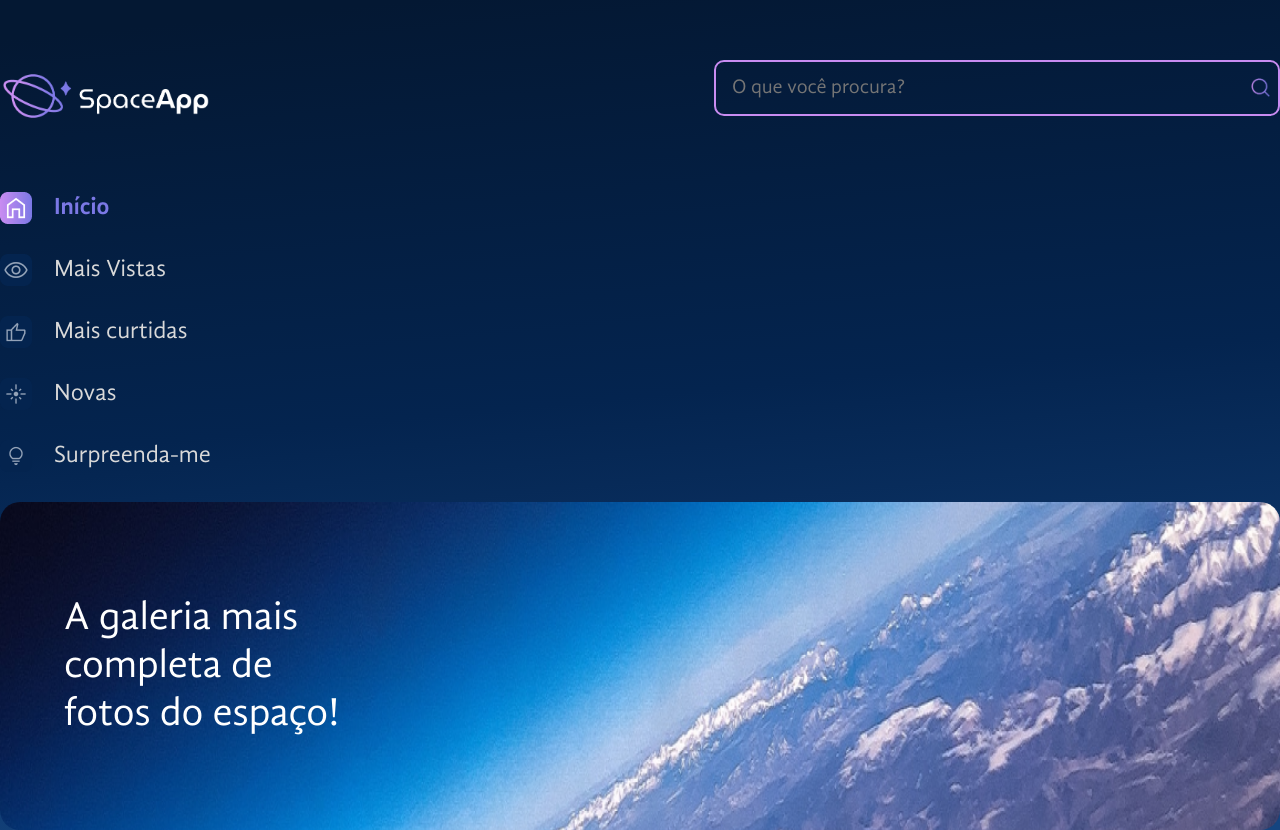
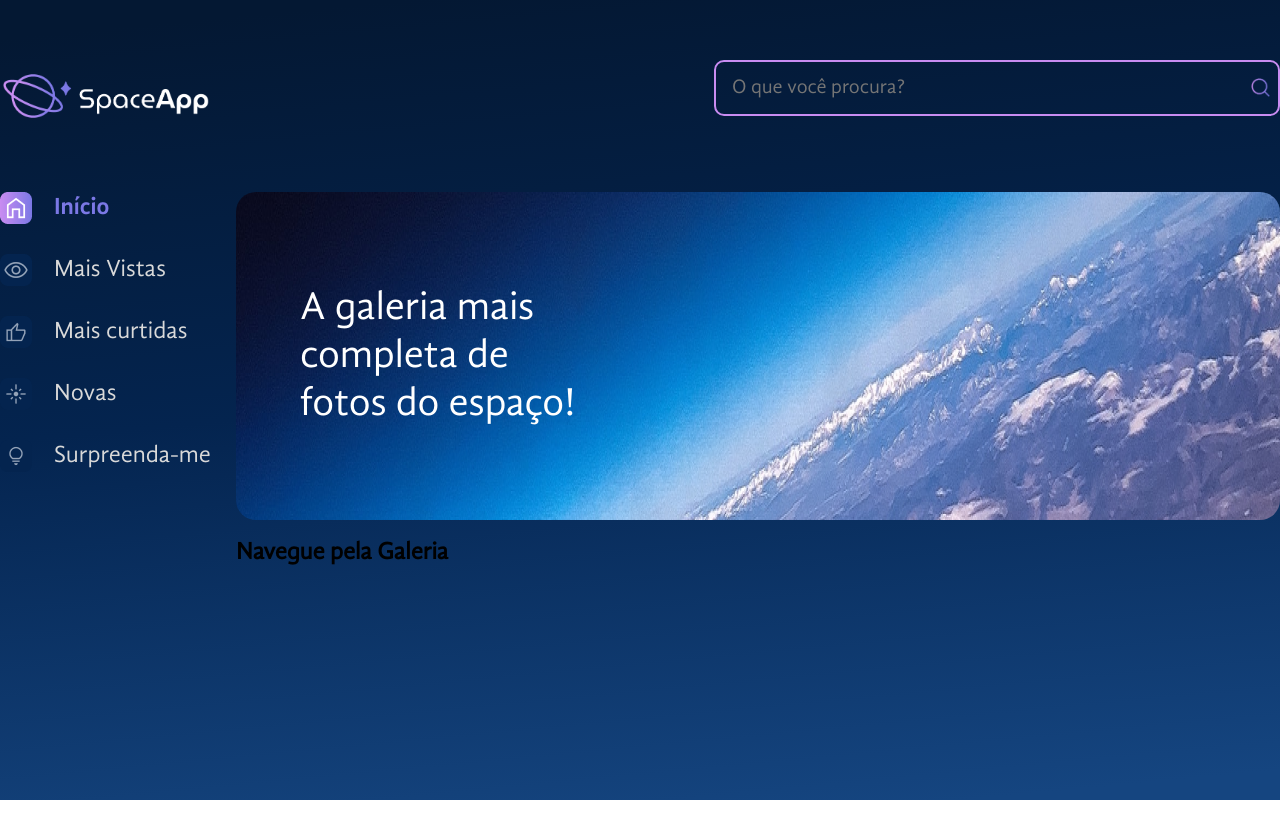
Before and after one commit to PedroFiel/SpaceApp, a React (Vite) app: page / in a window 1280 px wide. After the commit the page ends 800 px from the top, so only its background shows below. Built offline with nearby package versions, Linux system fonts and the light colour scheme.

Commit message:
feat: criando containers e alinhando

```diff
--- a/src/App.jsx
+++ b/src/App.jsx
@@ -4,6 +4,7 @@
 import BarraLateral from "./components/BarraLateral";
 import Banner from "./components/Banner";
 import ImgBanner from "../src/assets/banner.png";
+import Galeria from "./components/Galeria";
 
 const FundoGradiente = styled.div`
   background: linear-gradient(174.61deg, #041833 4.16%, #04244F 48%, #154580 96.76%);
@@ -11,13 +12,37 @@
   min-height: 100vh;
 `;
 
+const AppContainer = styled.div`
+  width: 1440px;
+  max-width: 100%;
+  margin: 0 auto;
+`;
+
+const MainContainer = styled.main`
+  display: flex;
+  gap: 24px;
+`;
+
+const ConteudoGaleria = styled.section`
+  display: flex;
+  flex-direction: column;
+  flex-grow: 1;
+`;
+
 function App() {
   return (
     <FundoGradiente>
       <EstilosGlobais />
-      <Cabecalho />
-      <BarraLateral />
-      <Banner texto="A galeria mais completa de fotos do espaço!" backgroundImage={ImgBanner} />
+        <AppContainer>
+          <Cabecalho />
+          <MainContainer>
+            <BarraLateral />
+            <ConteudoGaleria>
+              <Banner texto="A galeria mais completa de fotos do espaço!" backgroundImage={ImgBanner} />
+              <Galeria />
+            </ConteudoGaleria>
+          </MainContainer>
+        </AppContainer>
     </FundoGradiente>
   )
 }
--- /dev/null
+++ b/src/components/Galeria/index.jsx
@@ -0,0 +1,9 @@
+
+
+const Galeria = () => {
+    return (
+            <h2>Navegue pela Galeria</h2>
+    );
+}
+
+export default Galeria;
```
